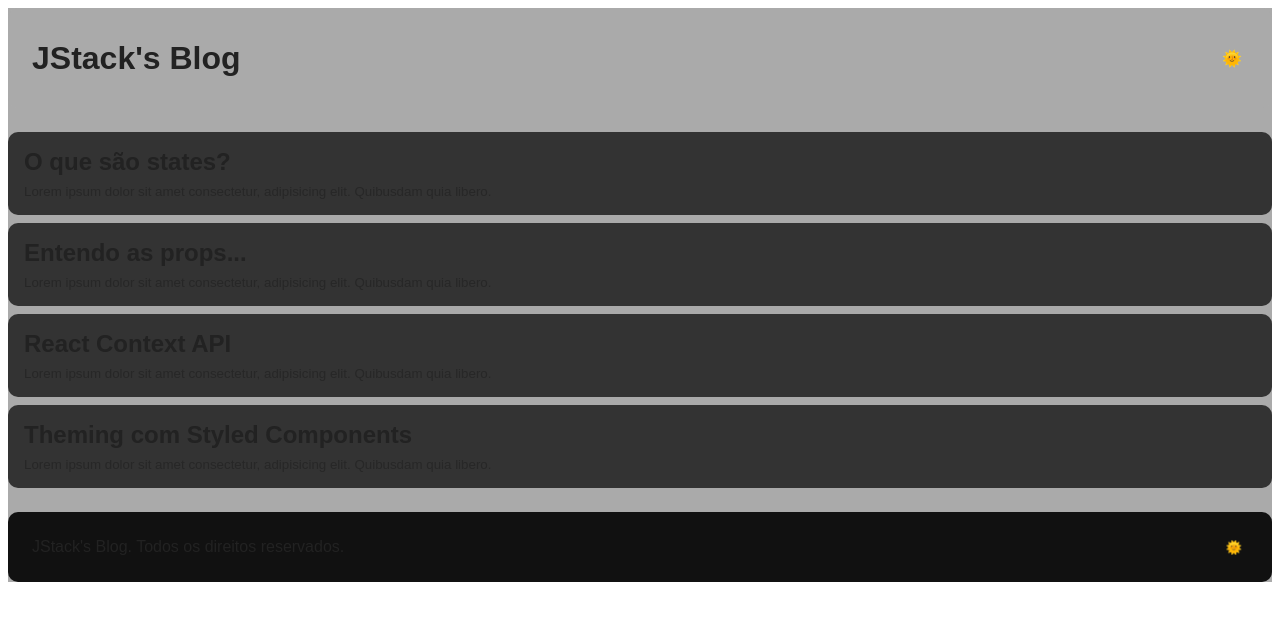
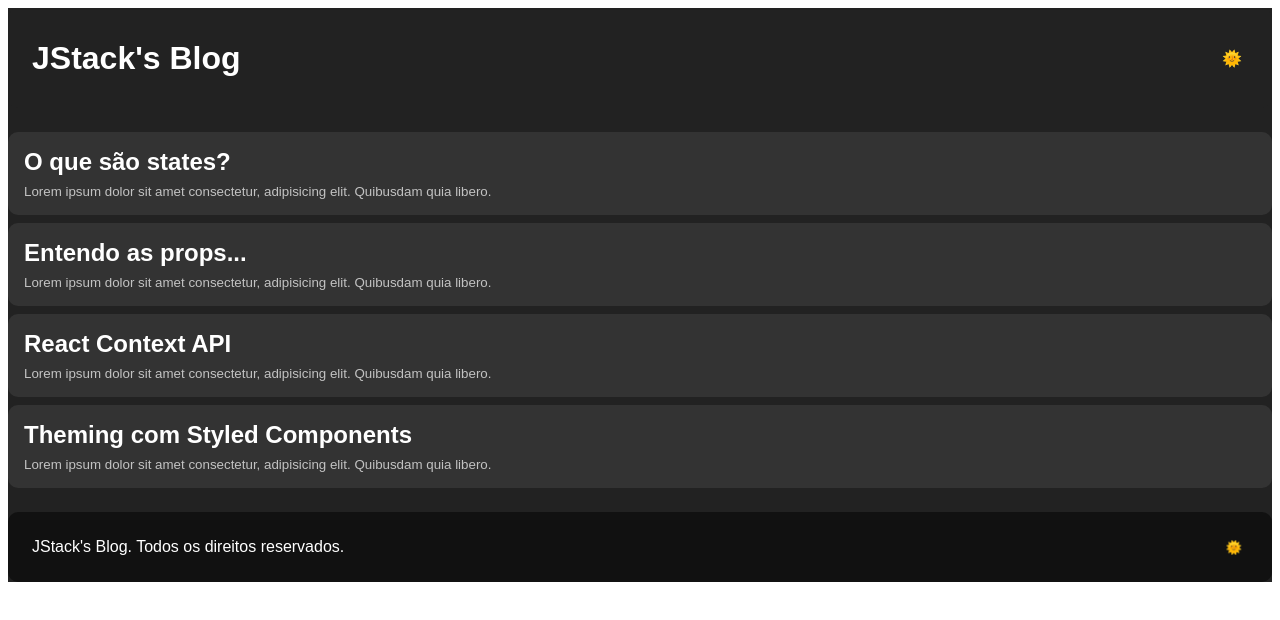
Before and after one commit to LuisSempre/react-learn-jstack, a React app: page / in a window 1280 px wide. Shown: the top 620 px of the page. Built offline with nearby package versions, Linux system fonts and the light colour scheme.

Commit message:
Add button toggle theme

```diff
--- a/src/App.js
+++ b/src/App.js
@@ -1,14 +1,26 @@
-import React from 'react';
+import React, { useState, useMemo } from 'react';
 import { ThemeProvider } from 'styled-components';
 import GlobalStyle from './global.js';
 import Layout from './components/Layout';
 import themes from './themes/index.js'
 
 function App() {
+	const [ theme, setTheme ] = useState('dark')
+
+	const currentTheme = useMemo(() => {
+		return themes[theme] || themes.dark;
+	}, [theme]);
+
+	function handleToggleTheme() {
+		setTheme(prevState => prevState === 'dark' ? 'light' : 'dark')
+	}
   return (
-    <ThemeProvider theme={themes.light}>
+    <ThemeProvider theme={currentTheme}>
       <GlobalStyle />
-      <Layout />
+      <Layout
+				onToggleTheme={handleToggleTheme}
+				selectedTheme={theme}
+			/>
     </ThemeProvider>
   );
 };
--- a/src/components/Footer.js
+++ b/src/components/Footer.js
@@ -19,11 +19,14 @@ export const Container = styled.footer`
 `;
 
 
-export default function Footer() {
+export default function Footer({ onToggleTheme, selectedTheme  }) {
   return (
     <Container>
       <span>JStack's Blog. Todos os direitos reservados.</span>
-      <button type="button">🌞</button>
+      <button
+				type="button"
+				onClick={onToggleTheme}
+				>{selectedTheme === 'dark' ? '🌞' : '🌚' }</button>
     </Container>
   );
 }
--- a/src/components/Header.js
+++ b/src/components/Header.js
@@ -19,11 +19,14 @@ export const Container = styled.header`
   }
 `;
 
-export default function Header() {
+export default function Header({ onToggleTheme, selectedTheme }) {
   return (
     <Container>
       <h1>JStack's Blog</h1>
-      <button type="button">🌞</button>
+      <button
+				type="button"
+				onClick={onToggleTheme}
+				>{selectedTheme === 'dark' ? '🌞' : '🌚' }</button>
     </Container>
   );
 }
--- a/src/components/Layout.js
+++ b/src/components/Layout.js
@@ -10,12 +10,16 @@ export const Container = styled.header`
   }
 `;
 
-export default function Layout() {
+export default function Layout({ onToggleTheme,
+selectedTheme }) {
   return (
     <Container>
-      <Header />
+      <Header onToggleTheme={onToggleTheme}
+				selectedTheme={selectedTheme}/>
       <PostsList />
-      <Footer />
+      <Footer onToggleTheme={onToggleTheme}
+				selectedTheme={selectedTheme}
+			/>
     </ Container>
   );
 }
```
